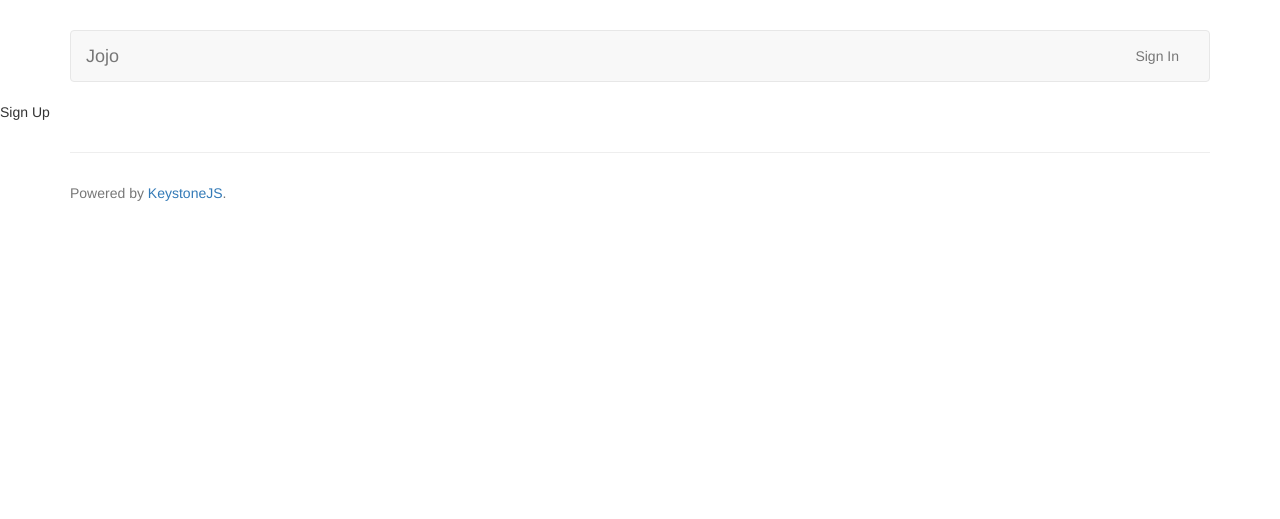
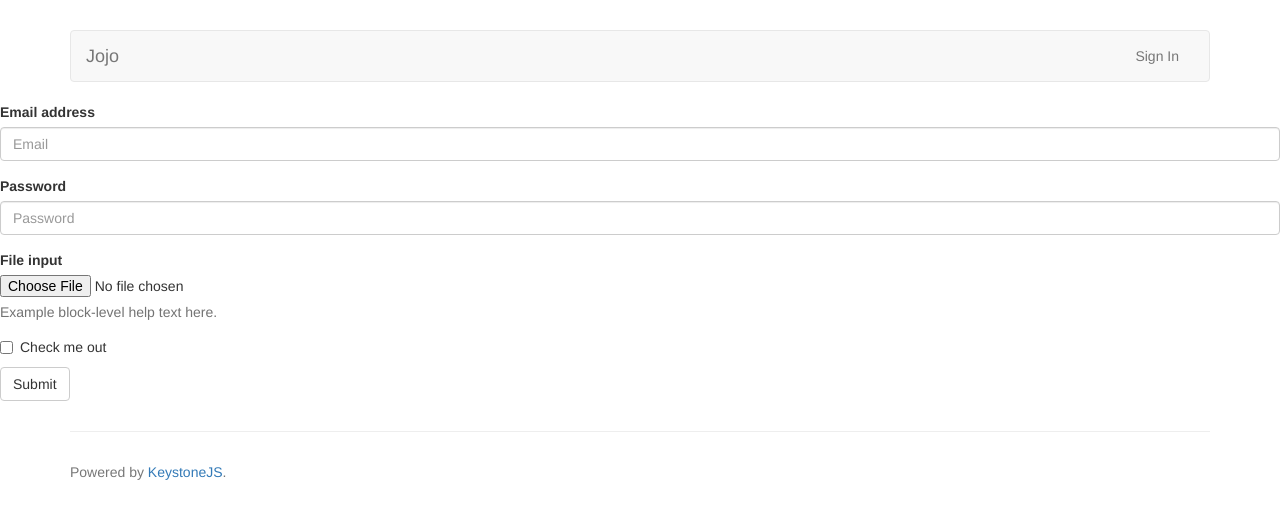
Before and after one commit to shakalee14/jojo, a Node project: template templates/views/signup.hbs in a window 1280 px wide. Shown: the top 519 px of the page. Run offline with Node 20 templates, Linux system fonts and the light colour scheme; the template is opened without the code that fills it, so the values that code supplies are empty.

Commit message:
made changes per john

```diff
--- a/routes/index.js
+++ b/routes/index.js
@@ -5,6 +5,7 @@ var importRoutes = keystone.importer(__dirname);
 // Common Middleware
 keystone.pre('routes', middleware.initLocals);
 keystone.pre('render', middleware.flashMessages);
+var auth_path = keystone.import('node_modules/keystone/admin/routes/views')
 
 // Import Route Controllers
 var routes = {
@@ -17,8 +18,8 @@ exports = module.exports = function (app) {
 	app.get('/', routes.views.index);
 	app.get('/account', routes.views.account);
 	app.get('/signup', routes.views.signup);
-	app.get('/signin', routes.views.signin);
-	app.get('/signout', routes.views.signout);
+	app.get('/signin', auth_path.signin);
+	app.get('/signout', auth_path.signout);
 	// app.get('/susu', routes.views.susu);
 	app.get('/loan', routes.views.loan);
 
--- a/templates/views/signup.hbs
+++ b/templates/views/signup.hbs
@@ -1 +1,21 @@
-Sign Up
+<form>
+  <div class="form-group">
+    <label for="exampleInputEmail1">Email address</label>
+    <input type="email" class="form-control" id="exampleInputEmail1" placeholder="Email">
+  </div>
+  <div class="form-group">
+    <label for="exampleInputPassword1">Password</label>
+    <input type="password" class="form-control" id="exampleInputPassword1" placeholder="Password">
+  </div>
+  <div class="form-group">
+    <label for="exampleInputFile">File input</label>
+    <input type="file" id="exampleInputFile">
+    <p class="help-block">Example block-level help text here.</p>
+  </div>
+  <div class="checkbox">
+    <label>
+      <input type="checkbox"> Check me out
+    </label>
+  </div>
+  <button type="submit" class="btn btn-default">Submit</button>
+</form>
```
